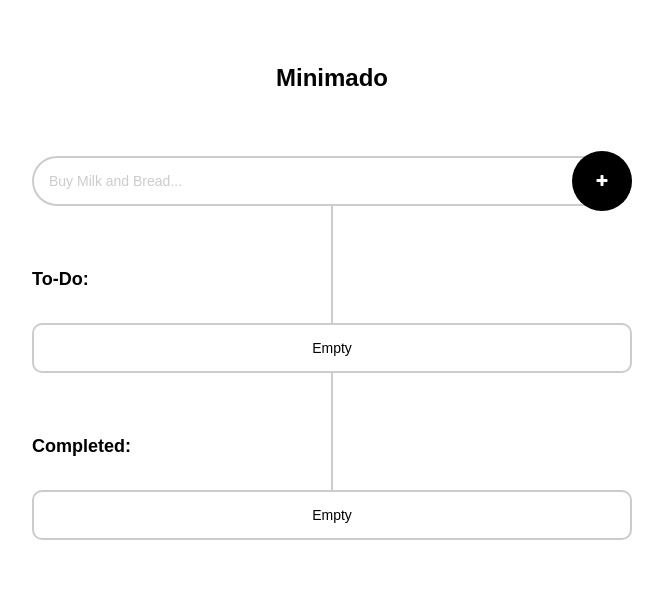
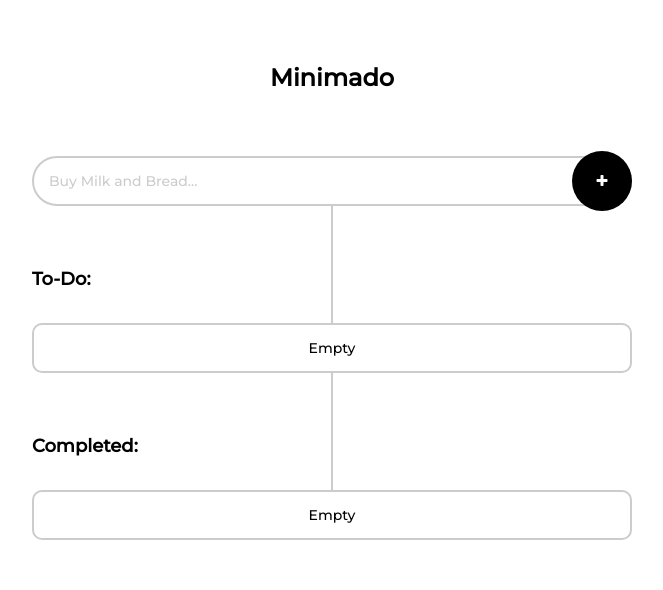
Before and after one commit to mohouyizme/minimado, a website: page index.html in a window 1280 px wide. Shown: the top 590 px of the page, without its empty margins (308-971 px from the left). Drawn offline with Linux system fonts and the light colour scheme.

Commit message:
Update index.html

```diff
--- a/index.html
+++ b/index.html
@@ -7,6 +7,8 @@
     <meta http-equiv="X-UA-Compatible" content="ie=edge">
     <title>Minimado</title>
     <link rel="shortcut icon" type="image/x-icon" href="favicon.ico">
+    <!-- Fonts -->
+    <link href="https://fonts.googleapis.com/css?family=Montserrat:400,500" rel="stylesheet">
     <!-- Stylesheets -->
     <link rel="stylesheet" href="css/main.min.css">
 </head>
```
